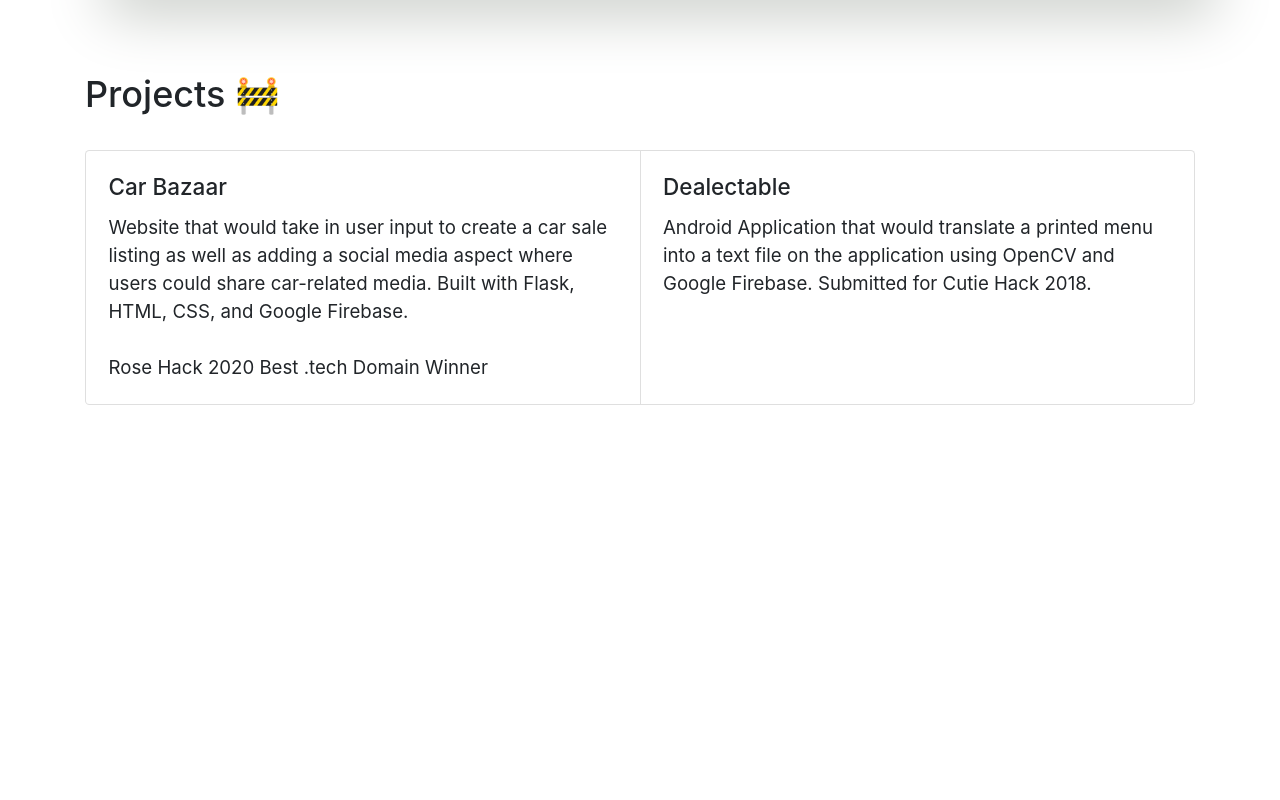
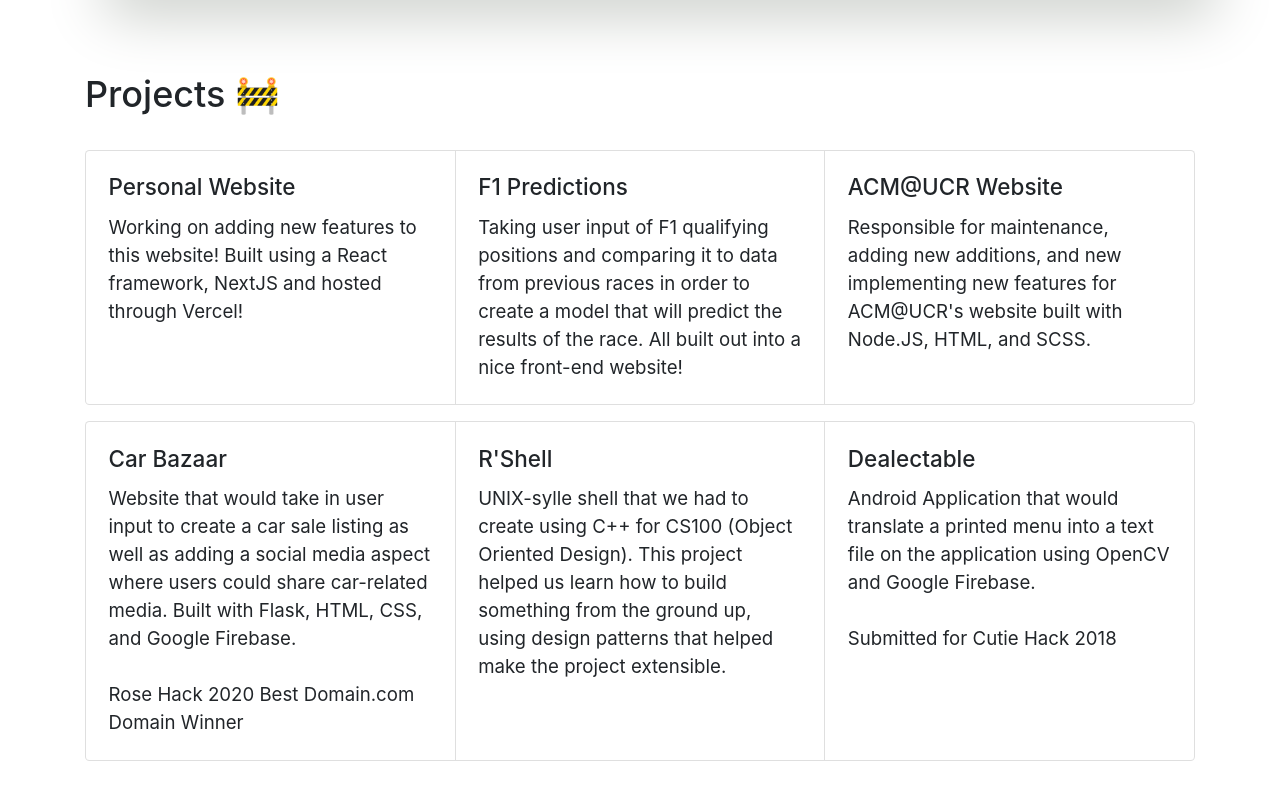
Before and after one commit to DanialBeg/Portfolio, a Next.js app: page / in a window 1280 px wide. Shown: the part 1511-2311 px from the top of the page. Before the commit the page ends 1996 px from the top, so only its background shows below. Built offline with nearby package versions, Linux system fonts and the light colour scheme.

Commit message:
Simple cards for projects done - needs styling

```diff
--- a/pages/index.js
+++ b/pages/index.js
@@ -144,6 +144,35 @@
           <h2>Projects 🚧</h2>
         </p>
         <CardGroup>
+          <Card>
+            <Card.Body>
+              <Card.Title>Personal Website</Card.Title>
+              <Card.Text>
+                Working on adding new features to this website! Built using a React framework, NextJS and hosted
+                through Vercel!
+              </Card.Text>
+            </Card.Body>
+          </Card>
+          <Card>
+            <Card.Body>
+              <Card.Title>F1 Predictions</Card.Title>
+              <Card.Text>
+                Taking user input of F1 qualifying positions and comparing it to data from previous races in order
+                to create a model that will predict the results of the race. All built out into a nice front-end website!
+              </Card.Text>
+            </Card.Body>
+          </Card>
+          <Card>
+            <Card.Body>
+              <Card.Title>ACM@UCR Website</Card.Title>
+              <Card.Text>
+                Responsible for maintenance, adding new additions, and new implementing new features for ACM@UCR's website built with
+                Node.JS, HTML, and SCSS.
+              </Card.Text>
+            </Card.Body>
+          </Card>
+        </CardGroup>
+      <CardGroup>
         <Card>
             <Card.Body>
               <Card.Title>Car Bazaar</Card.Title>
@@ -152,7 +181,17 @@
                 where users could share car-related media. Built with Flask, HTML, CSS, and Google Firebase.
                 <br />
                 <br />
-                Rose Hack 2020 Best .tech Domain Winner
+                Rose Hack 2020 Best Domain.com Domain Winner
+              </Card.Text>
+            </Card.Body>
+          </Card>
+          <Card>
+            <Card.Body>
+              <Card.Title>R'Shell</Card.Title>
+              <Card.Text>
+                UNIX-sylle shell that we had to create using C++ for CS100 (Object Oriented Design). This project
+                helped us learn how to build something from the ground up, using design patterns that helped make the project
+                extensible.
               </Card.Text>
             </Card.Body>
           </Card>
@@ -161,7 +200,10 @@
               <Card.Title>Dealectable</Card.Title>
               <Card.Text>
                 Android Application that would translate a printed menu into a text file on the application
-                using OpenCV and Google Firebase. Submitted for Cutie Hack 2018.
+                using OpenCV and Google Firebase.
+                <br />
+                <br />
+                Submitted for Cutie Hack 2018
               </Card.Text>
             </Card.Body>
           </Card>
```
